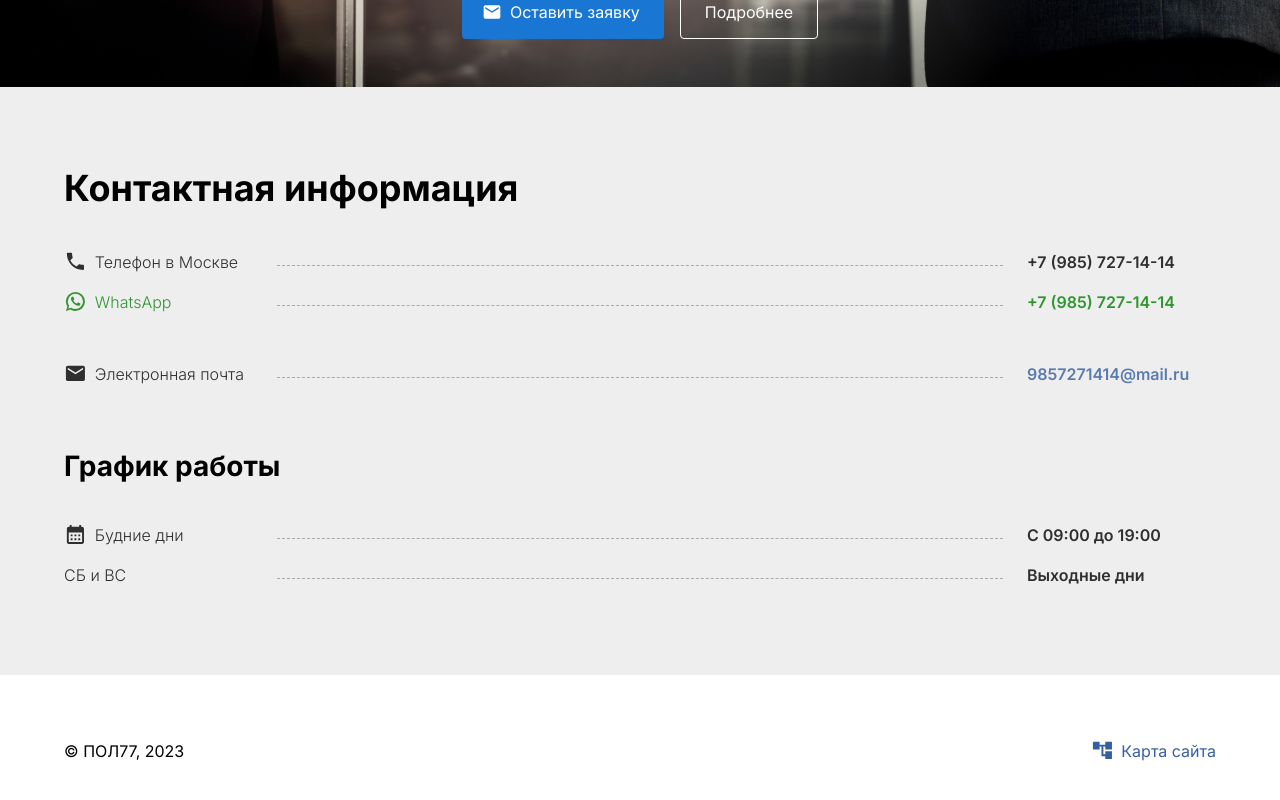
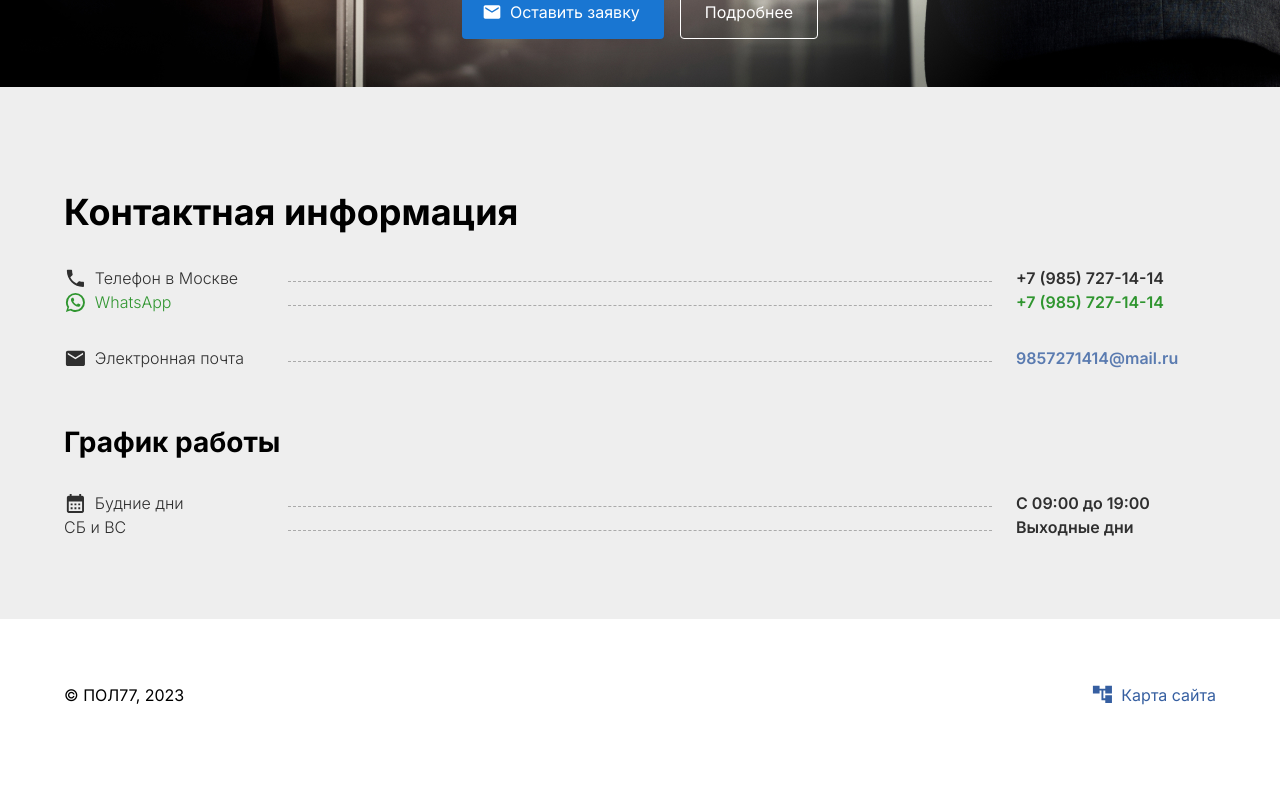
Before and after one commit to ntleek1/prompol77, a Next.js app: page / in a window 1280 px wide. Shown: the part 7796-8596 px from the top of the page. After the commit the page ends 8568 px from the top, so only its background shows below. Built offline with nearby package versions, Linux system fonts and the light colour scheme.

Commit message:
Cange styles WarrantyBanner CallUsBunner Contacts

```diff
--- a/components/CallUsBanner/CallUsBanner.tsx
+++ b/components/CallUsBanner/CallUsBanner.tsx
@@ -13,7 +13,7 @@ const CallUsBanner = () => {
   return (
     <Box component="section" id="BannerBox" sx={sxCallUsBanner}>
       <Container>
-        <Box className="callusbanner__container">
+        <Box className="callUsBanner__container">
           <Box flex={1}>
             <Typography
               variant="h2"
@@ -42,14 +42,14 @@ const CallUsBanner = () => {
             </Typography>
 
             <Button
-              className="CallUsBanner-Button"
+              className="callUsBanner-Button"
               variant="contained"
               startIcon={<EmailIcon />}
             >
               Оставить заявку
             </Button>
 
-            <Box className="CallUsBanner-Phones">
+            <Box className="callUsBanner-Phones">
               <Box>
                 <Box sx={{ display: "flex", alignItems: "center", gap: "8px" }}>
                   <LocalPhoneIcon fontSize="medium" color="primary" />
--- a/components/CallUsBanner/styles.ts
+++ b/components/CallUsBanner/styles.ts
@@ -10,13 +10,13 @@ const callUsBannerStyles = (theme: Theme) =>
      backgroundPosition: "center",
      boxSizing: "border-box",
      minHeight: 480, // Установка высоты
-     "& .callusbanner__container": {
+     "& .callUsBanner__container": {
       display: "flex",
       gap: 3,
       [theme.breakpoints.down("md")]: {
       flexDirection: "column",}
      },
-      "& .CallUsBanner-Phones":{
+      "& .callUsBanner-Phones":{
         background: theme.palette.background.default,
        borderRadius: 8,
        py: theme.spacing(2),
@@ -28,7 +28,7 @@ const callUsBannerStyles = (theme: Theme) =>
         mt: 0,}
       },
 
-      "& .CallUsBanner-Button":{
+      "& .callUsBanner-Button":{
        mt: 2,
        [theme.breakpoints.down("md")]: {
        mt: 0,},
@@ -56,18 +56,9 @@ const callUsBannerStyles = (theme: Theme) =>
 
 
 
-
-
-
-
-
-
-
   function useCallUsBannerStyles() {
     const theme = useTheme();
     const styles = callUsBannerStyles(theme);
-
-
 
 
     return styles;
--- a/components/Contacts/Contacts.tsx
+++ b/components/Contacts/Contacts.tsx
@@ -7,28 +7,23 @@ import CalendarMonthIcon from "@mui/icons-material/CalendarMonth";
 import useContactsStyles from "./styles";
 
 const Contacts = () => {
-  const {
-    ContactsCSS,
-    ContactsHeaderCSS,
-    ContactsLineCSS,
-    ContactsFlexBoxCSS,
-  } = useContactsStyles();
+  const { sxContacts } = useContactsStyles();
 
   return (
-    <Box id="contacts" sx={ContactsCSS}>
+    <Box id="contacts" sx={sxContacts}>
       <Container>
         <Box display="flex" flexDirection="column" gap={4}>
-          <Typography variant="h2" sx={{ ...ContactsHeaderCSS, mt: 0 }}>
+          <Typography variant="h2" className="contacts-Header">
             Контактная информация
           </Typography>
 
           <Box display="flex" flexDirection="column" gap={0}>
-            <Box sx={ContactsFlexBoxCSS}>
+            <Box className="contacts-FlexBox">
               <Typography>
                 <PhoneIcon fontSize="small" />
                 Телефон в Москве
               </Typography>
-              <Box component="hr" />
+              <Box component="hr" className="contacts-Line" />
               <Typography fontWeight={600}>+7 (985) 727-14-14</Typography>
             </Box>
             {/* <Box sx={ContactsFlexBoxCSS}>
@@ -40,48 +35,47 @@ const Contacts = () => {
                 +7 (985) 727-14-14
               </Typography>
             </Box> */}
-            <Box sx={ContactsFlexBoxCSS} color="green">
+            <Box className="contacts-FlexBox" color="green">
               <Typography>
                 <WhatsAppIcon fontSize="small" />
                 WhatsApp
               </Typography>
-              <Box component="hr" sx={ContactsLineCSS} />
+              <Box component="hr" className="contacts-Line" />
               <Typography fontWeight={600}>+7 (985) 727-14-14</Typography>
             </Box>
           </Box>
 
-          <Box sx={ContactsFlexBoxCSS}>
+          <Box className="contacts-FlexBox">
             <Typography>
               <EmailIcon fontSize="small" />
               Электронная почта
             </Typography>
-            <Box component="hr" sx={ContactsLineCSS} />
+            <Box component="hr" className="contacts-Line" />
             <Typography fontWeight={600}>
               <a
                 href="mailto:info@pol77.ru"
-                style={{ textDecoration: "none", color: "#365FA1" }}
-              >
+                style={{ textDecoration: "none", color: "#365FA1" }}>
                 9857271414@mail.ru
               </a>
             </Typography>
           </Box>
 
-          <Typography variant="h3" sx={ContactsHeaderCSS}>
+          <Typography variant="h3" className="contacts-Header">
             График работы
           </Typography>
 
           <Box display="flex" flexDirection="column" gap={0}>
-            <Box sx={ContactsFlexBoxCSS}>
+            <Box className="contacts-FlexBox">
               <Typography>
                 <CalendarMonthIcon fontSize="small" />
                 Будние дни
               </Typography>
-              <Box component="hr" sx={ContactsLineCSS} />
+              <Box component="hr" className="contacts-Line" />
               <Typography fontWeight={600}>С 09:00 до 19:00</Typography>
             </Box>
-            <Box sx={ContactsFlexBoxCSS}>
+            <Box className="contacts-FlexBox">
               <Typography>СБ и ВС</Typography>
-              <Box component="hr" sx={ContactsLineCSS} />
+              <Box component="hr" className="contacts-Line" />
               <Typography fontWeight={600}>Выходные дни</Typography>
             </Box>
           </Box>
--- a/components/Contacts/styles.ts
+++ b/components/Contacts/styles.ts
@@ -1,102 +1,92 @@
-import { SxProps, useTheme } from "@mui/material/styles";
+import { useTheme, Theme, createStyles } from "@mui/material/styles";
 
-function useContactsStyles() {
-  const theme = useTheme();
-
-  const ContactsCSS: SxProps = {
+const ContactsStyles = (theme: Theme) =>
+  createStyles({
+    sxContacts: {
       py: theme.spacing(10),
       backgroundColor: theme.palette.grey[200],
-  };
-
-  const ContactsHeaderCSS: SxProps = {
+      "& .contacts-Header": {
         mt: 3,
         [theme.breakpoints.down("md")]: {
           textAlign: "center",
+        }
       },
-  };
-
-  const ContactsBoxCSS: SxProps = {
+      "& .contacts-Box": {
           width: 205,
           display: "flex",
           flexDirection: "column",
-  };
-
-  const ContactsIconCSS: SxProps = {
+        },
+        "& .contacts-Icon": {
           marginRight: 1,
           fontSize: 23,
-  };
-
-  const ContactsWatsAppCSS: SxProps = {
+        },
+        "& .contacts-WatsApp": {
           marginRight: 1,
           fontSize: 23,
           color: "green",
-  };
-
-  const ContactsAccountTreeIconCSS: SxProps = {
+        },
+        "& .contacts-AccountTreeIcon": {
           marginRight: 2,
           fontSize: 27,
           color: "#244D94",
-  };
-
-  const ContactsLineBoxCSS: SxProps = {
-    width: 100,
+        },
+        "& .contacts-LineBox": {
+          width: "100%",
           flexGrow: 1,
           display: "flex",
           flexDirection: "column",
           marginLeft: 2,
           marginRight: 2,
           marginTop: 2,
-  };
-
-  const ContactsLineCSS: SxProps = {
+        },
+        "& .contacts-Line": {
           width: "100%",
           border: 0,
           borderBottom: "1px dashed #aaa",
+          alignSelf: "end",
           [theme.breakpoints.down("md")]: {
             display: "none",
           },
-  };
-
-  const ContactsDataCSS: SxProps = {
+        },
+        "& .contacts-Data": {
           width: 180,
           display: "flex",
           flexDirection: "column",
           marginTop: 0.8,
           marginRight: 40,
-  };
-
-  const ContactsFlexBoxCSS: SxProps = {
+        },
+        "& .contacts-FlexBox": {
           display: "flex",
           gap: 3,
-    py: 1,
-    "> *": {
-      width: 300,
+          alignItems: "center",
+          "& >*": {
+            whiteSpace: "nowrap",
+            width:200,
             display: "flex",
-      gap: 1,
+            alignItems:"center",
+            gap: 1
           },
-    hr: ContactsLineCSS,
+          "& hr": {
+            flexGrow: 1,
+            width:"auto"
+          },
           [theme.breakpoints.down("md")]: {
             gap: 2,
-      justifyContent: "center",
-      alignItems: "center",
+
             "> *": {
               width: "auto",
             },
           },
-  };
+        },
 
-  return {
-    ContactsCSS,
-    ContactsHeaderCSS,
-    ContactsBoxCSS,
-    ContactsIconCSS,
-    ContactsAccountTreeIconCSS,
-    ContactsWatsAppCSS,
-    ContactsLineBoxCSS,
-    ContactsLineCSS,
-    ContactsDataCSS,
-    ContactsFlexBoxCSS,
-  };
+    },
+  });
+
+function useContactsStyles() {
+  const theme = useTheme();
+  const styles = ContactsStyles(theme);
+
+  return styles;
 }
 
 export default useContactsStyles;
--- a/components/WarrantyBanner/WarrantyBanner.tsx
+++ b/components/WarrantyBanner/WarrantyBanner.tsx
@@ -4,24 +4,22 @@ import EmailIcon from "@mui/icons-material/Email";
 import useWarrantyBannerStyles from "./styles";
 
 const WarrantyBanner = () => {
-  const {
-    WarrantyBannerCSS,
-    WarrantyBannerContainerCSS,
-    WarrantyBannerHeaderCSS,
-    WarrantyBannerBottomCSS,
-  } = useWarrantyBannerStyles();
+  const { sxWarrantyBanner } = useWarrantyBannerStyles();
 
   return (
-    <Box component="section" id="BannerBox" sx={WarrantyBannerCSS}>
+    <Box component="section" id="BannerBox" sx={sxWarrantyBanner}>
       <Container sx={{ height: "100%" }}>
-        <Box sx={WarrantyBannerContainerCSS}>
+        <Box className="warrantyBanner-Container">
           <Box>
-            <Typography variant="h2" component="p" sx={WarrantyBannerHeaderCSS}>
+            <Typography
+              variant="h2"
+              component="p"
+              className="warrantyBanner-Header">
               2 года гарантии качества
               <br /> и результата
             </Typography>
           </Box>
-          <Box sx={WarrantyBannerBottomCSS}>
+          <Box className="warrantyBanner-Bottom">
             <Button variant="contained" startIcon={<EmailIcon />}>
               Оставить заявку
             </Button>
--- a/components/WarrantyBanner/styles.ts
+++ b/components/WarrantyBanner/styles.ts
@@ -1,45 +1,68 @@
-import { SxProps, useTheme } from "@mui/material/styles";
+import {  useTheme,createStyles,Theme } from "@mui/material/styles";
 
-function useWarrantyBannerStyles() {
-  const theme = useTheme();
 
-  const WarrantyBannerCSS: SxProps = {
+const WarrantyBannerStyles = (theme: Theme) =>
+ createStyles({
+    sxWarrantyBanner: {
       py: theme.spacing(6),
       backgroundImage: `url(/images/warrantyBanner.jpg)`,
       backgroundSize: "cover",
       backgroundPosition: "center",
       boxSizing: "border-box",
-    height: 480, // Установка высоты
-  };
+      height: 480,
 
-  const WarrantyBannerContainerCSS = {
+      "& .warrantyBanner-Container": {
          display: "flex",
          flexDirection: "column",
          alignItems: "center",
          height: "100%",
-  };
+         },
 
-  const WarrantyBannerHeaderCSS = {
+      "& .warrantyBanner-Header": {
          textAlign: "center",
-  };
+         },
 
-  const WarrantyBannerBottomCSS = {
+      "& .warrantyBanner-Bottom": {
          display: "flex",
          gap: 2,
          alignSelf: "bottom",
          mt: "auto",
          color: "white",
          [theme.breakpoints.down("md")]: {
-      flexDirection: "column",
-    },
-  };
-
-  return {
-    WarrantyBannerCSS,
-    WarrantyBannerContainerCSS,
-    WarrantyBannerHeaderCSS,
-    WarrantyBannerBottomCSS,
-  };
+         flexDirection: "column",}
+        }
       }
 
+
+    });
+
+
+
+
+
+
+
+
+
+
+
+
+
+
+
+
+
+
+
+
+
+
+   function useWarrantyBannerStyles() {
+    const theme = useTheme();
+    const styles = WarrantyBannerStyles(theme);
+
+    return styles;
+  }
+
+
 export default useWarrantyBannerStyles;
```
Lines whose indentation alone changed are shown as unchanged.
